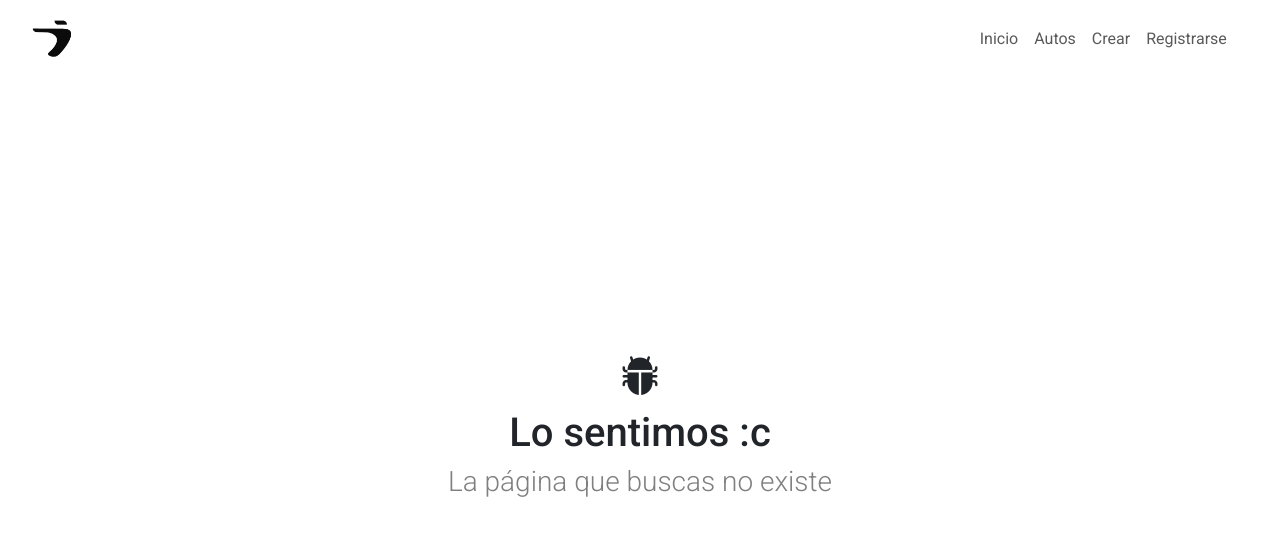
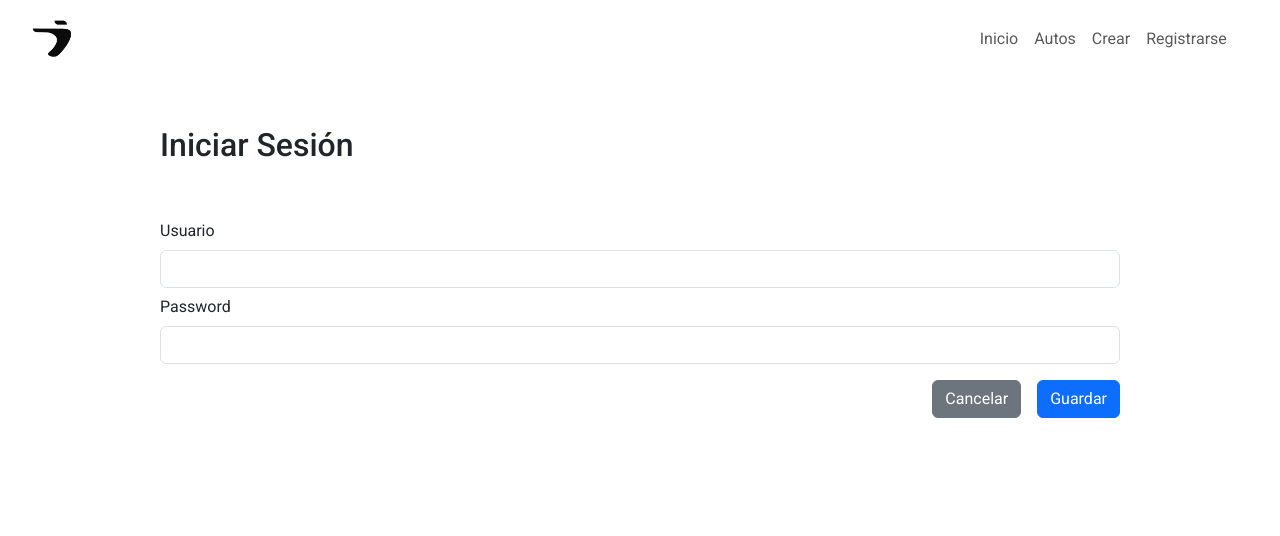
Before and after one commit to nsandoya/autos-project, an Angular app: page /cliente/login in a window 1280 px wide. Shown: the top 536 px of the page. Built offline with nearby package versions, Linux system fonts and the light colour scheme.

Commit message:
Clientes (crear y login): funcionan :)

```diff
--- a/src/app/autos/components/autos/autos.component.css
+++ b/src/app/autos/components/autos/autos.component.css
@@ -49,9 +49,21 @@ ul{
     grid-template-columns: 1fr;
     grid-template-rows: 2fr;
     gap: 1rem;
+
+    div{
+        margin-inline: auto;
+
+
+    }
+    button{
+        margin-inline: 1.5rem;
+        width: 150px;
+        border-radius: 15px;
+    }
     img{
         width: 120%;
-        margin-left: -50rem;
+        margin-left: -80rem;
+        margin-bottom: 10rem;
         /* height: 100%; */
         justify-self: center;
         border-radius: 15px;
--- a/src/app/autos/components/autos/autos.component.html
+++ b/src/app/autos/components/autos/autos.component.html
@@ -6,7 +6,11 @@
     <div class="div-car my-auto" >
         <img src="./assets/3d_waves.png" alt="">
         <h1 class="titulo text-center " >TiB Cars</h1>
-        <a [routerLink]="['registro/cliente']" class=" mx-auto"><button class="btn btn-dark text-center ">Registrarse</button></a>
+        <div>
+            <a [routerLink]="['cliente/registro']" class=" mx-auto"><button class="btn btn-dark py-2 text-center "><i class="bi bi-person-fill-add"></i>  Registrarse</button></a>
+            <a [routerLink]="['cliente/login']" class=" mx-auto"><button class="btn btn-dark py-2 text-center "><i class="bi bi-box-arrow-in-right"></i>  Iniciar sesión</button></a>
+
+        </div>
 
     </div>
     <!-- <div style="overflow-y: scroll;">
--- a/src/app/cliente/components/login/login.component.css
+++ b/src/app/cliente/components/login/login.component.css
@@ -0,0 +1,3 @@
+*{
+    font-family: "Roboto", sans-serif;
+}
--- a/src/app/cliente/components/login/login.component.html
+++ b/src/app/cliente/components/login/login.component.html
@@ -1 +1,31 @@
-<p>login works!</p>
+<h2 class="w-75 mx-auto my-5 col-4 align-self-center">Iniciar Sesión</h2>
+
+<form [formGroup]="newLoginForm" (submit)="onSubmit()" class="text-start w-75 mx-auto mb-5">
+  <div class="mb-3">
+    <label for="recipient-name" class="col-form-label text-start">Usuario</label>
+    <input type="text" class="form-control" id="recipient-name"
+    formControlName="nombre"
+    [ngClass]="{'is-invalid': newLoginForm.get('nombre')?.invalid && newLoginForm.get('nombre')?.touched}"> <!-- esto relaciona el input con los atributos creados en el formGroup -->
+    <div class="alert alert-danger" *ngIf="newLoginForm.get('nombre')?.invalid && newLoginForm.get('nombre')?.touched">
+        Este campo es requerido. Debe tener entre 3 y 20 caractertes
+    </div>
+
+
+    <label for="recipient-name" class="col-form-label text-start">Password</label>
+    <input type="text" class="form-control" id="recipient-name"
+    formControlName="password"
+    [ngClass]="{'is-invalid': newLoginForm.get('password')?.invalid && newLoginForm.get('password')?.touched}"> <!-- esto relaciona el input con los atributos creados en el formGroup -->
+    <div class="alert alert-danger" *ngIf="newLoginForm.get('password')?.invalid && newLoginForm.get('password')?.touched">
+        Este campo es requerido. Debe tener entre 3 y 20 caractertes
+    </div>
+
+
+
+  </div>
+
+<div class="modal-footer">
+  <a [routerLink]="['/']"><button type="button" class="btn btn-secondary mx-3" >Cancelar</button></a>
+  <button type="submit" class="btn btn-primary">Guardar</button>
+    <!-- Para que funcione, el submit siempre debe estar antes de cerrar la etiqueta <formArrayNameorm> -->
+</div>
+</form>
--- a/src/app/cliente/components/login/login.component.ts
+++ b/src/app/cliente/components/login/login.component.ts
@@ -2,6 +2,7 @@ import { Component } from '@angular/core';
 import { ClienteService } from '../../services/cliente.service';
 import { FormBuilder, FormGroup, Validators } from '@angular/forms';
 import { Router } from '@angular/router';
+import { map } from 'rxjs';
 
 @Component({
   selector: 'app-login',
@@ -10,41 +11,11 @@ import { Router } from '@angular/router';
 })
 export class LoginComponent {
 
-  newUserForm: FormGroup
+  newLoginForm: FormGroup
 
   constructor(private clienteService:ClienteService,private fBuilder: FormBuilder, /* private listaService: AutosInfo */ private router: Router){
-    this.newUserForm = fBuilder.group({
+    this.newLoginForm = fBuilder.group({
       //Inputs a usar
-      id: [
-        // Valor del input
-        '',
-        // Validaciones
-        [
-          Validators.required,
-          Validators.minLength(3),
-          Validators.maxLength(4),
-        ]
-      ],
-      nombre: [
-        // Valor del input
-        '',
-        // Validaciones
-        [
-          Validators.required,
-          Validators.minLength(3),
-          Validators.maxLength(30),
-        ]
-      ],
-      apellido: [
-        // Valor del input
-        '',
-        // Validaciones
-        [
-          Validators.required,
-          Validators.minLength(3),
-          Validators.maxLength(30),
-        ]
-      ],
       password: [
         // Valor del input
         '',
@@ -54,34 +25,38 @@ export class LoginComponent {
           Validators.maxLength(12),
         ]
       ],
-      telefono: [
+      nombre: [
         // Valor del input
         '',
         // Validaciones
         [
-          Validators.minLength(1),
-          Validators.maxLength(10),
-        ]
-      ],
-      email: [
-        // Valor del input
-        '',
-        // Validaciones
-        [
-          Validators.minLength(10),
+          Validators.minLength(3),
         ]
       ]
 
     });
   }
   onSubmit(){
-    if(this.newUserForm.invalid){
+    if(this.newLoginForm.invalid){
+      alert("Email o Password inválidos. Prueba nuevamente")
       console.log("Invalido")
       return
     }
-    console.log("Nuevo cliente",this.newUserForm.value)
-    return this.clienteService.addClient(this.newUserForm.value).subscribe((respuesta)=>{
-      console.log("Resultado",respuesta)
+    //console.log("Inicio de sesión",this.newLoginForm.value)
+    return this.clienteService.getClientByName(this.newLoginForm.value.nombre).subscribe((respuesta:any)=>{
+      //console.log("Resultado",respuesta[0].nombre)
+      if(respuesta[0] == undefined){
+        console.log(respuesta[0].nombre)
+        alert("Usuario no existe. Inténtalo nuevamente")
+      }else{
+        if(respuesta[0].nombre === this.newLoginForm.value.nombre && respuesta[0].password == this.newLoginForm.value.password){
+          //alert("Login!!!")
+          this.router.navigate(['/autos/'])
+
+        }else{
+          alert("Contraseña incorrecta. Inténtalo nuevamente")
+        }
+      }
     })
   }
 }
--- a/src/app/cliente/components/nuevo-usuario/nuevo-usuario.component.ts
+++ b/src/app/cliente/components/nuevo-usuario/nuevo-usuario.component.ts
@@ -81,24 +81,27 @@ export class NuevoUsuarioComponent {
       console.log("Invalido")
       return
     }
-    console.log("Nuevo cliente",this.newUserForm.value)
-    return this.clienteService.addClient(this.newUserForm.value).subscribe((respuesta)=>{
-      console.log("Resultado",respuesta)
+
+
+    this.clienteService.getClientById(this.newUserForm.value.id).subscribe((cliente:any)=>{
+      console.log("Usuario ya existe", cliente.data)
+      alert("Este ID de usuario ya existe. Intenta con uno nuevo")
+      /* if(this.newUserForm.value.id == cliente.data.id){
+        //return
+      } */
+    }, (error:any)=>{
+      console.log("Nuevo cliente",this.newUserForm.value)
+      return this.clienteService.addClient(this.newUserForm.value).subscribe((respuesta)=>{
+        alert("Usuario registrado con éxito")
+        console.log("Resultado",respuesta)
+      })
+      /* this.clienteService.addClient(this.newUserForm.value).subscribe((auto:any)=>{
+          console.log("Nuevo auto",auto)
+          this.clienteService.getAllClients().subscribe((cliente)=>{
+            this.router.navigate(['/autos/'])
+          })
+        })     */
+
     })
-
-    /* this.listaService.getItemById(this.newUserForm.value.codigo).subscribe((auto:any)=>{
-      if(this.newUserForm.value.codigo == auto.codigo){
-        alert("Código ya existe. Intenta con uno nuevo")
-        return
-      }
-    }, (error:any)=>{
-      this.listaService.addItem(this.newUserForm.value).subscribe((auto:any)=>{
-          console.log("Nuevo auto",auto)
-          this.listaService.getCompleteList().subscribe((autos)=>{
-            this.router.navigate(['/autos/'+this.newUserForm.value.codigo])
-          })
-        })
-
-    }) */
   }
 }
--- /dev/null
+++ b/src/app/cliente/interfaces/clientes-interface.ts
@@ -0,0 +1,19 @@
+export interface ClientesInterface {
+    codigo: number;
+    mensaje: string;
+    data: {
+        "id": 0,
+        "nombre": string,
+        "apellido": string,
+        "password": string,
+        "telefono": string,
+        "email": string
+    };
+    rows?:number;
+    pages?:number;
+    records?:number;
+    error: any;
+    warning: any;
+
+
+}
--- a/src/app/cliente/services/cliente.service.ts
+++ b/src/app/cliente/services/cliente.service.ts
@@ -1,5 +1,7 @@
 import { HttpClient, HttpParams } from '@angular/common/http';
 import { Injectable } from '@angular/core';
+import { map } from 'rxjs';
+import { ClientesInterface } from '../interfaces/clientes-interface';
 
 @Injectable({
   providedIn: 'root'
@@ -10,14 +12,27 @@ export class ClienteService {
   constructor(private http:HttpClient) { }
 
   getAllClients(){
+    /* let body = new HttpParams();
+    body = filtro? body.set('filtro',filtro) : body;
+    body = rows? body.set('rows', rows) : body;
+    body = page? body.set('page',page) : body */
+
     return this.http.get(this.baseUrl + 'cliente/')
   }
 
-  getClientById(clienteId:string){
+  getClientById(clienteId:any){
     let body = new HttpParams();
     body = clienteId? body.set('id',clienteId) : body;
 
-    return this.http.get(this.baseUrl + 'cliente/', {params: body})
+    return this.http.get(this.baseUrl + 'cliente/' + clienteId)
+  }
+  getClientByName(name:any){
+    /* let body = new HttpParams();
+    body = name? body.set('filtro',name) : body;
+    body = rows? body.set('rows', rows) : body;
+    body = page? body.set('page',page) : body  */
+
+    return this.http.get<ClientesInterface>(`http://epico.gob.ec/vehiculo/public/api/clientes/?filtro=${name}`).pipe(map((respuesta) => respuesta.data))
   }
 
   addClient(cliente:any){
```
Also changed, not shown: src/app/app-routing.module.ts (+6 -1 lines).
